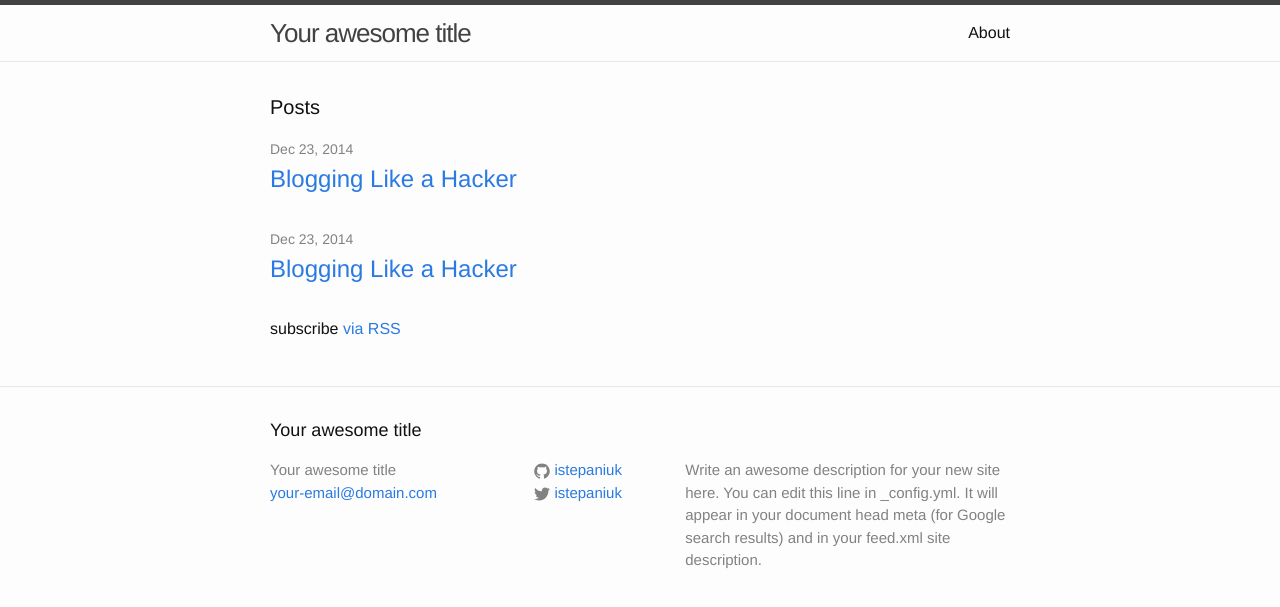
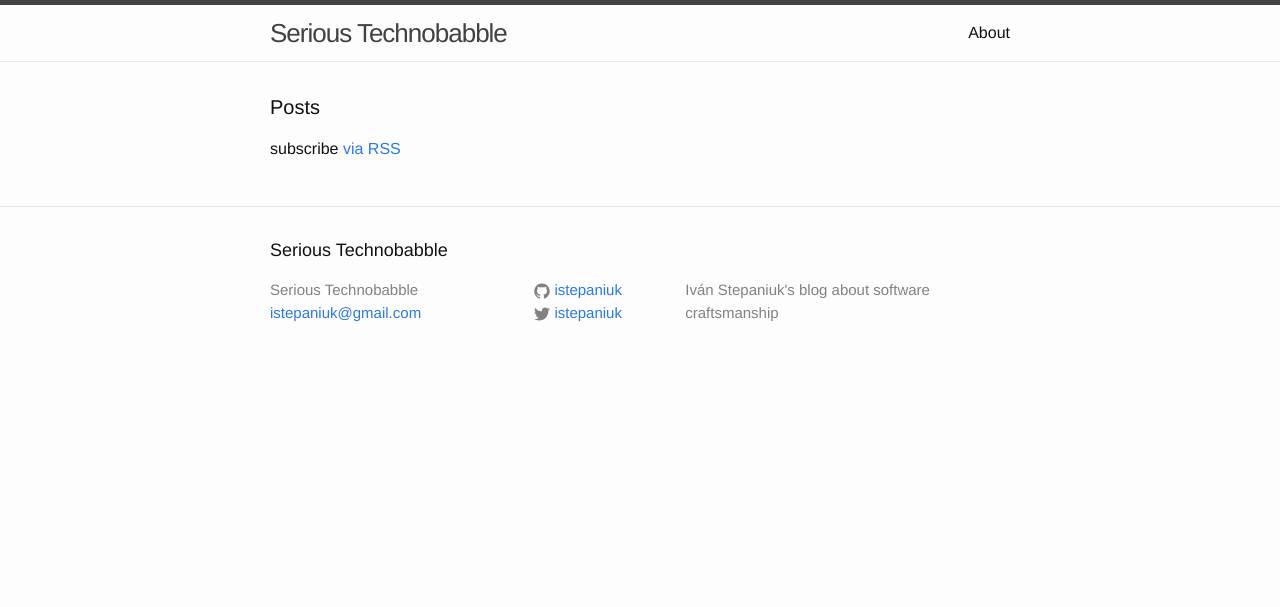
Before and after one commit to istepaniuk/istepaniuk-com, a Jekyll site: the page built from index.html, in a window 1280 px wide. Shown: the top 607 px of the page. Built offline with Jekyll 4.4.1, drawn with Linux system fonts in a browser that asks for light colours.

Commit message:
cleaning up config and deleting tests posts

```diff
--- a/_config.yml
+++ b/_config.yml
@@ -1,20 +1,12 @@
 destination: /var/www/blog
 highlighter: true
 permalink: a/:title
-
-title: Your awesome title
-email: your-email@domain.com
-
-description: > # this means to ignore newlines until "baseurl:"
-  Write an awesome description for your new site here. You can edit this
-  line in _config.yml. It will appear in your document head meta (for
-  Google search results) and in your feed.xml site description.
-
-baseurl: "" # the subpath of your site, e.g. /blog/
-
-url: "http://blog2.istepaniuk.com" # the base hostname & protocol for your site
+title: Serious Technobabble
+email: istepaniuk@gmail.com
+description: >
+  Iván Stepaniuk's blog about software craftsmanship
+baseurl: ""
+url: "http://blog2.istepaniuk.com"
 twitter_username: istepaniuk
 github_username:  istepaniuk
-
-# Build settings
 markdown: kramdown
--- a/_posts/2014-12-23-test.markdown
+++ /dev/null
@@ -1,4 +0,0 @@
----
-layout: post
-title: Blogging Like a Hacker
----
--- a/_posts/2014-12-23-test.md
+++ /dev/null
@@ -1,4 +0,0 @@
----
-layout: post
-title: Blogging Like a Hacker
----
```
